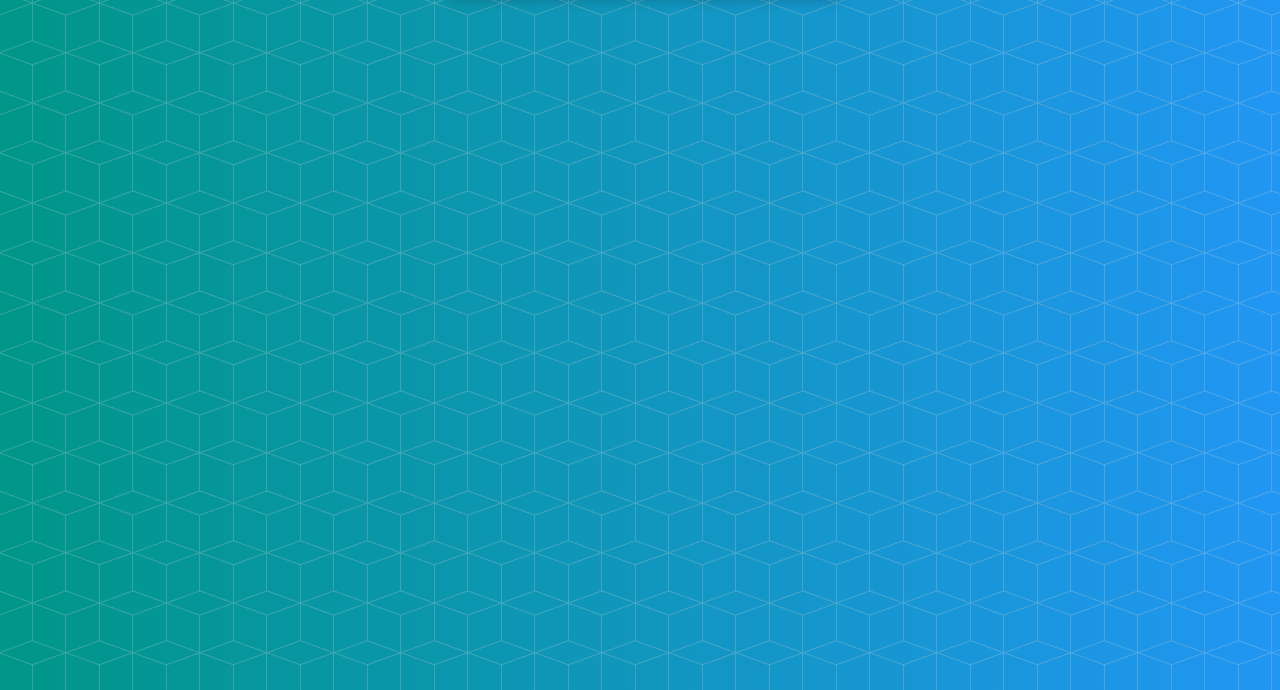
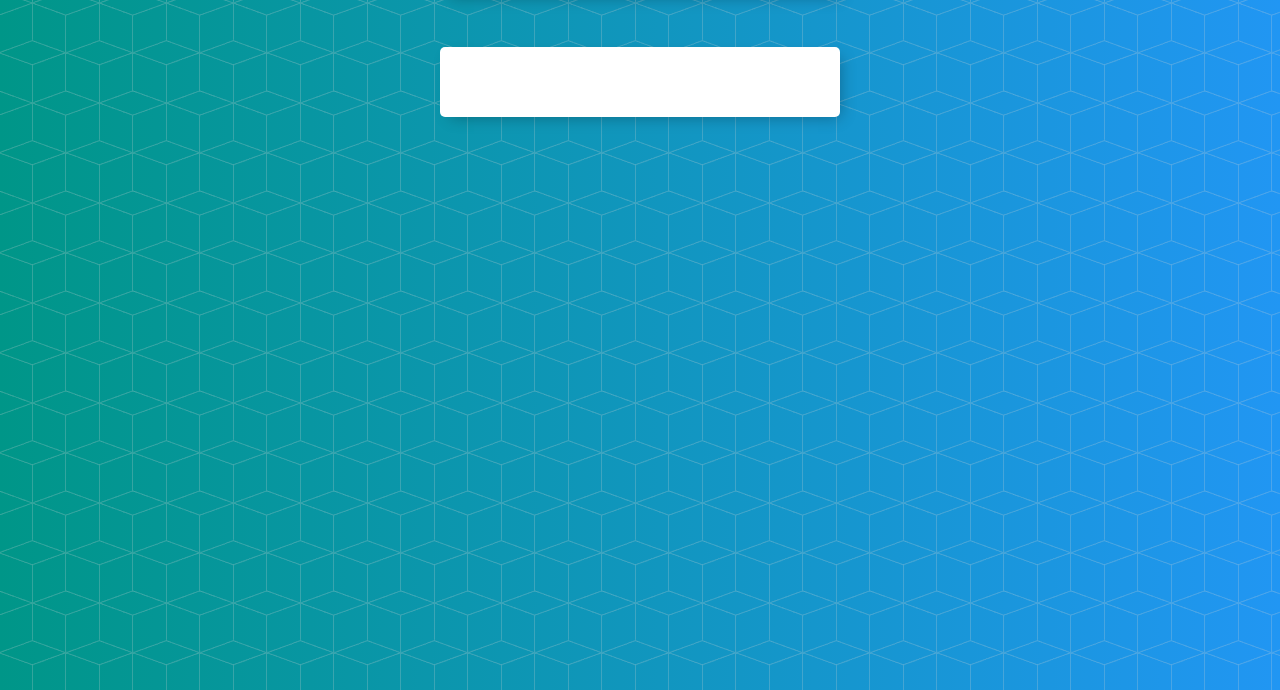
Before and after one commit to AdrianC47/UniversidadJavaScript, a plain HTML site: page Leccion18/index.html in a window 1280 px wide. Shown: the part 110-800 px from the top of the page. Drawn offline with Linux system fonts and the light colour scheme.

Commit message:
Listado de personas inicial

```diff
--- a/Leccion18/index.html
+++ b/Leccion18/index.html
@@ -7,9 +7,16 @@
     <title>Listado de Personas</title>
     <link href="css/estilos.css" rel="stylesheet"/>
 </head>
-<body>
+<body onload="mostrarPersonas()">
     <div class="contenedor" id="cabecero" >
         <h1>Listado de Personas</h1>
+    </div>
+    <div class="contenedor">
+        <div class="elemento">
+            <ul id="personas">
+                <!-- <li>Adry</li> -->
+            </ul>
+        </div>
     </div>
     <script src="js/persona.js"></script>
     <script src="js/app.js"></script>
```
